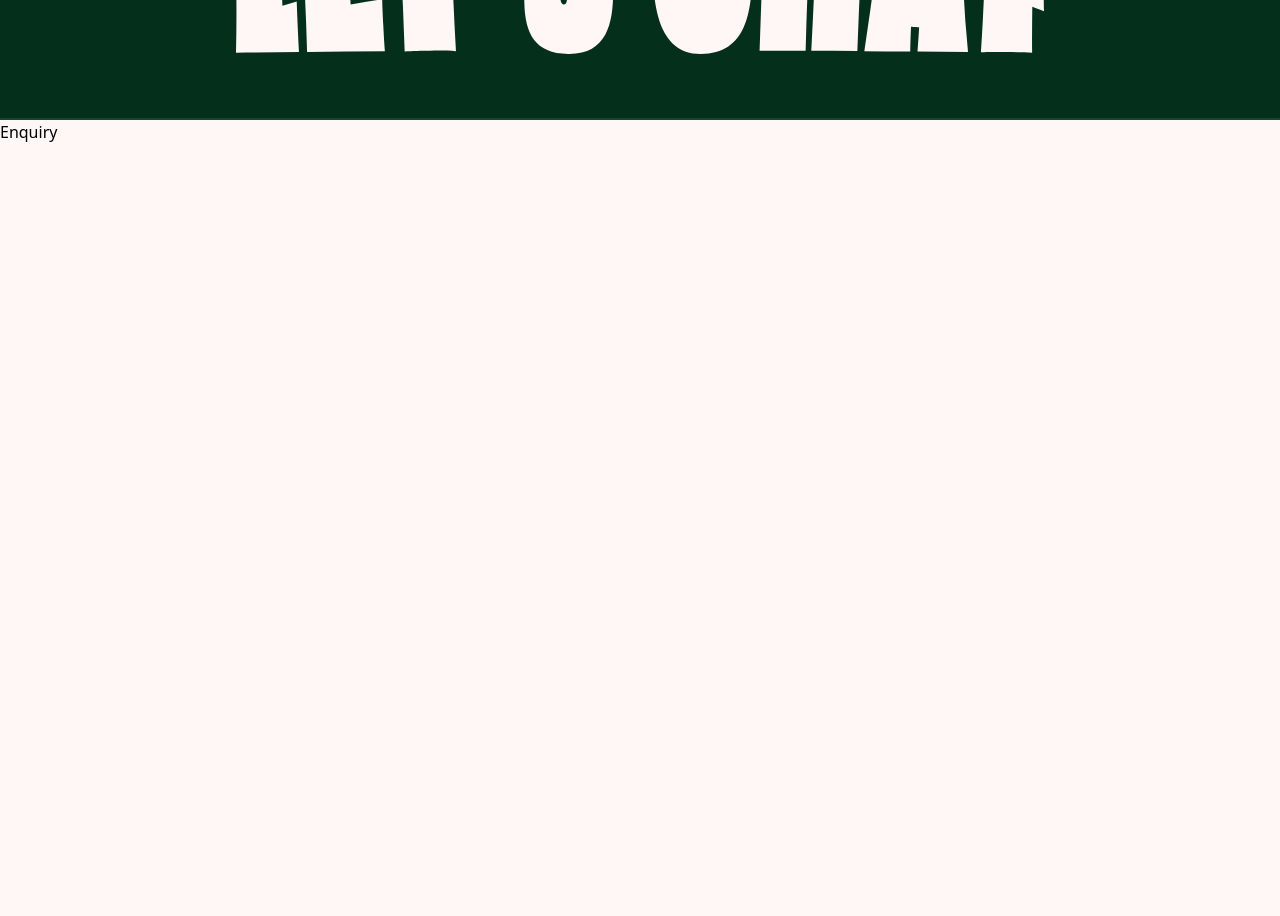
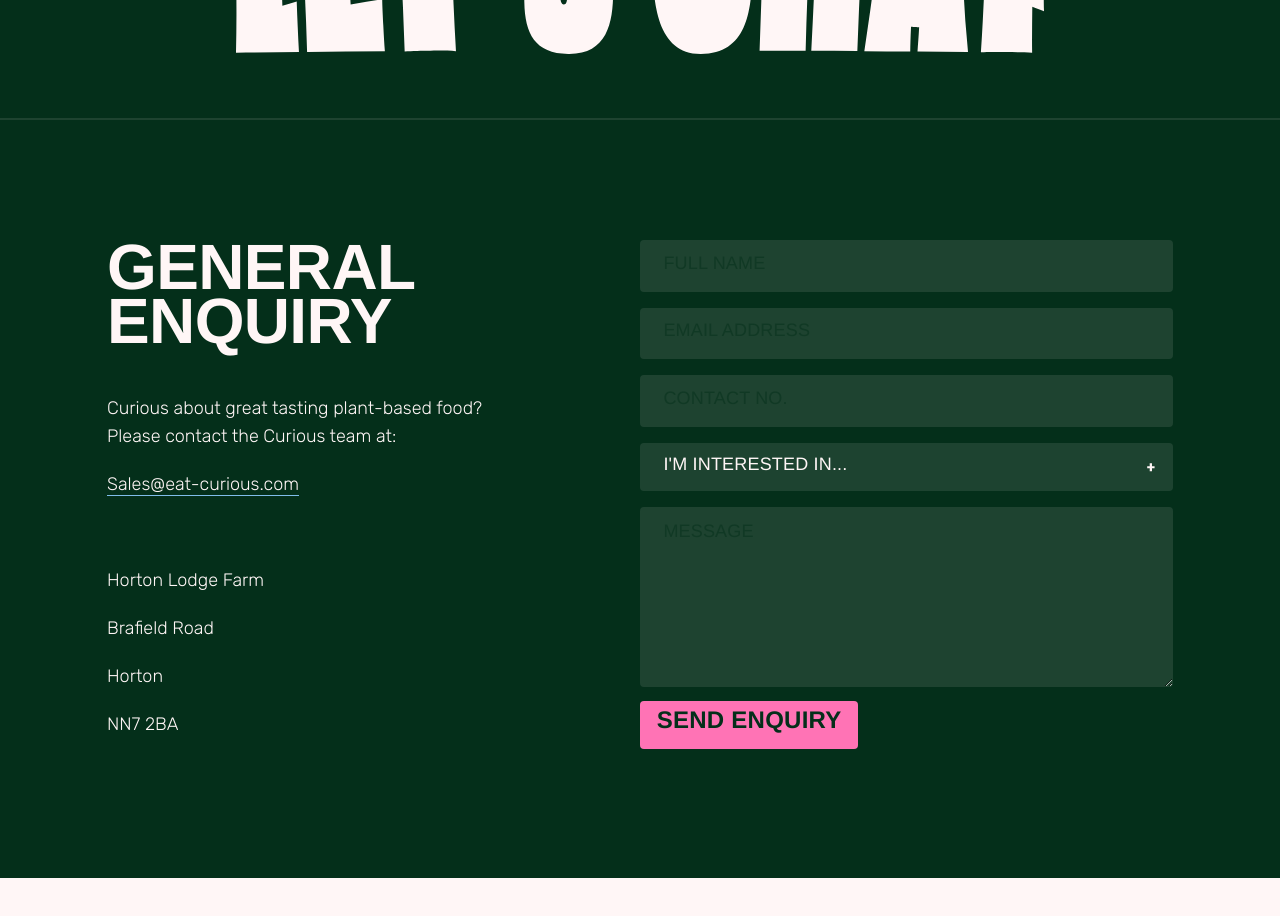
Before and after one commit to anoopraju31/eat-curious, a Next.js app: page /contact in a window 1280 px wide. Shown: the part 380-1296 px from the top of the page. Built offline with nearby package versions, Linux system fonts and the light colour scheme; a web font is replaced by a local one.

Commit message:
Contact Page: Enquiry Section - contact Info & Form styled

```diff
--- a/src/app/contact/sections/Enquiry.tsx
+++ b/src/app/contact/sections/Enquiry.tsx
@@ -1,7 +1,146 @@
+import Link from 'next/link'
 import React from 'react'
 
 const Enquiry = () => {
-	return <div>Enquiry</div>
+	return (
+		<section className='w-full py-[var(--padding-y)] md:py-[var(--padding-y-sm)] lg:py-[var(--padding-y-lg)] px-[var(--padding-x)] md:px-[var(--padding-x-sm)] xl:px-[var(--padding-x-lg)] relative bg-[var(--black)] lg:flex lg:justify-between lg:flex-wrap lg:items-start '>
+			{/* Contact Info */}
+			<div className='relative text-center lg:text-left text-[var(--white)] lg:w-[393px] '>
+				<h4 className='mb-[0.7em] -tracking-[0.01em] text-[40px] md:text-[76px] lg:text-[5vw] font-heading-narrow font-extrabold leading-[0.85em] uppercase '>
+					{' '}
+					General Enquiry{' '}
+				</h4>
+				<p className='mb-5 text-base md:text-lg'>
+					Curious about great tasting plant-based food? Please contact the
+					Curious team at:
+				</p>
+				<p className='mb-5 text-base md:text-lg'>
+					<Link href='/' className='border-b border-b-[#80bdea]'>
+						{' '}
+						Sales@eat-curious.com{' '}
+					</Link>
+				</p>
+				<p className='mb-5 text-base md:text-lg'>&nbsp;</p>
+
+				<p className='mb-5 text-base md:text-lg'>Horton Lodge Farm</p>
+
+				<p className='mb-5 text-base md:text-lg'>Brafield Road</p>
+
+				<p className='mb-5 text-base md:text-lg'>Horton</p>
+
+				<p className='mb-5 text-base md:text-lg'>NN7 2BA</p>
+			</div>
+
+			{/* Contact Form */}
+			<div className='mt-20 mb-[50px] lg:my-0 lg:w-1/2 lg:order-2'>
+				<form className=''>
+					<div>
+						{/* Name */}
+						<div className='mb-4'>
+							<label htmlFor='name' className='hidden'>
+								{' '}
+								Name{' '}
+							</label>
+							<input
+								id='name'
+								type='text'
+								placeholder='full name'
+								className='w-full h-auto px-[1.3em] pt-[0.7em] pb-[1em] font-medium tracking-[0.01em] font-heading-narrow text-[18px] text-[var(--white)] text-left leading-[1em] uppercase rounded border-none outline-none shadow-none bg-[rgba(255,246,246,0.1)] placeholder:text-[rgba(4,47,26,0.5)] focus:shadow-inset'
+							/>
+						</div>
+
+						{/* Email */}
+						<div className='mb-4'>
+							<label htmlFor='email' className='hidden'>
+								{' '}
+								Email{' '}
+							</label>
+							<input
+								id='email'
+								type='text'
+								placeholder='Email Address'
+								className='w-full h-auto px-[1.3em] pt-[0.7em] pb-[1em] font-medium tracking-[0.01em] font-heading-narrow text-[18px] text-[var(--white)] text-left leading-[1em] uppercase rounded border-none outline-none shadow-none bg-[rgba(255,246,246,0.1)] placeholder:text-[rgba(4,47,26,0.5)] focus:shadow-inset'
+							/>
+						</div>
+
+						{/* Contact */}
+						<div className='mb-4'>
+							<label htmlFor='contact-number' className='hidden'>
+								{' '}
+								Contact Number{' '}
+							</label>
+							<input
+								id='contact-number'
+								type='text'
+								placeholder='Contact No.'
+								className='w-full h-auto px-[1.3em] pt-[0.7em] pb-[1em] font-medium tracking-[0.01em] font-heading-narrow text-[18px] text-[var(--white)] text-left leading-[1em] uppercase rounded border-none outline-none shadow-none bg-[rgba(255,246,246,0.1)] placeholder:text-[rgba(4,47,26,0.5)] focus:shadow-inset'
+							/>
+						</div>
+
+						{/* Interest */}
+						<div className='mb-4'>
+							<label htmlFor='interest-in' className='hidden'>
+								{' '}
+								Interest In{' '}
+							</label>
+							<select
+								name=''
+								id='interest-in'
+								className='w-full h-auto px-[1.3em] pt-[0.7em] pb-[1em] font-medium tracking-[0.01em] font-heading-narrow text-[18px] text-[var(--white)] text-left leading-[1em] uppercase rounded border-none outline-none shadow-none bg-[rgba(255,246,246,0.1)] placeholder:text-[rgba(4,47,26,0.5)] focus:shadow-inset appearance-none bg-plus bg-no-repeat bg-select relative focus:border-none focus:outline-none'>
+								<option
+									value=''
+									className='text-[rgba(255, 246,246, 0.5)] bg-[var(--black)] border-none outline-none px-[1.3em] pt-[0.7em] pb-[1em]  '>
+									{' '}
+									I{"'"}m interested in...{' '}
+								</option>
+								<option
+									value=''
+									className='text-[rgba(255, 246,246, 0.5)] bg-[var(--black)] border-none outline-none px-[1.3em] pt-[0.7em] pb-[1em]  '>
+									{' '}
+									Becoming a distribution partner{' '}
+								</option>
+								<option
+									value=''
+									className='text-[rgba(255, 246,246, 0.5)] bg-[var(--black)] border-none outline-none px-[1.3em] pt-[0.7em] pb-[1em]  '>
+									{' '}
+									Stocking an Eat Curious product{' '}
+								</option>
+								<option
+									value=''
+									className='text-[rgba(255, 246,246, 0.5)] bg-[var(--black)] border-none outline-none px-[1.3em] pt-[0.7em] pb-[1em]  '>
+									{' '}
+									Curious for more...{' '}
+								</option>
+							</select>
+						</div>
+
+						{/* Message */}
+						<div className='mb-4'>
+							<label htmlFor='message' className='hidden'>
+								{' '}
+								Message{' '}
+							</label>
+							<textarea
+								id='message'
+								placeholder='Message'
+								aria-invalid='false'
+								rows={10}
+								cols={50}
+								className='w-full h-[10em] px-[1.3em] pt-[0.7em] pb-[1.3em] m-0 mb-0 appearance-none font-medium tracking-[0.01em] font-heading-narrow text-[18px] text-[var(--white)] text-left leading-[1.25em] uppercase rounded border-none outline-none shadow-none bg-[rgba(255,246,246,0.1)]  placeholder:text-[rgba(4,47,26,0.5)] focus:shadow-inset'></textarea>
+						</div>
+					</div>
+
+					{/* Submit Button */}
+					<div className='-mt-[10.8px]'>
+						<button className='w-auto min-w-[120px] px-[0.7em] pt-[0.2em] pb-[0.6em] rounded text-[20px] md:text-[24px] text-center bg-[var(--pink)] text-[var(--black)] font-heading-narrow tracking-[0.01em] uppercase font-extrabold '>
+							{' '}
+							Send Enquiry{' '}
+						</button>
+					</div>
+				</form>
+			</div>
+		</section>
+	)
 }
 
 export default Enquiry
--- a/src/app/layout.tsx
+++ b/src/app/layout.tsx
@@ -17,7 +17,7 @@ export default function RootLayout({
 			<head>
 				<link rel='stylesheet' href='https://use.typekit.net/sqg3ceb.css' />
 			</head>
-			<body className='bg-[var(--white)]'>
+			<body className='bg-[var(--white)] leading-[1.6em] font-light font-text-font text-lg'>
 				<Navbar />
 				{children}
 				{/* <Footer /> */}
--- a/tailwind.config.ts
+++ b/tailwind.config.ts
@@ -32,6 +32,7 @@ const config: Config = {
 				curve: 'url("/images/curve.svg")',
 				'curve-md': 'url("/images/curve-md.svg")',
 				'curve-xl': 'url("/images/curve-xl.svg")',
+				plus: 'url("/images/plus.svg")',
 			},
 			transitionProperty: {},
 			screens: {
@@ -59,6 +60,12 @@ const config: Config = {
 			animation: {
 				marquee: 'marquee 40s linear infinite',
 			},
+			boxShadow: {
+				inset: 'inset 0 0 0 2px rgba(255,246,246,0.1)',
+			},
+			backgroundPosition: {
+				select: 'calc(100% - 1em) 50%',
+			},
 		},
 	},
 	plugins: [],
```
Also changed, not shown: public/images/plus.svg (added).
